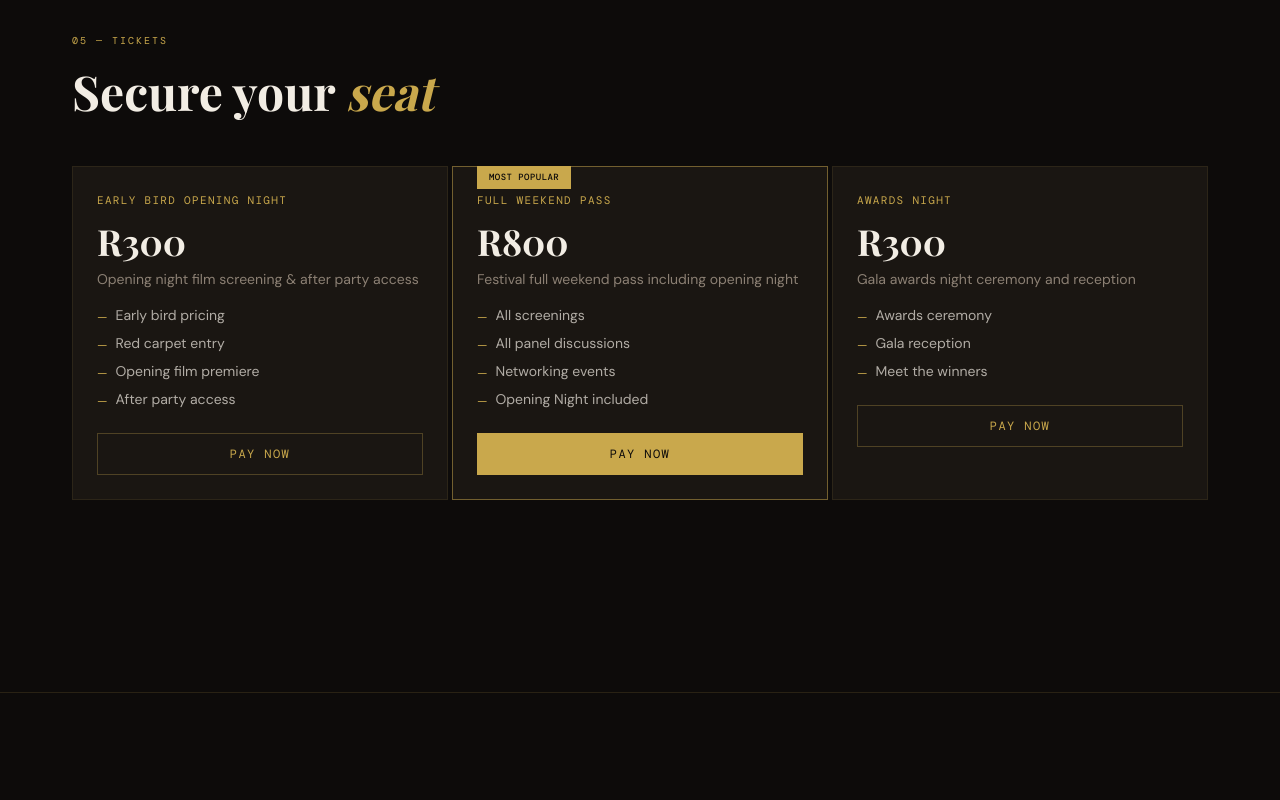
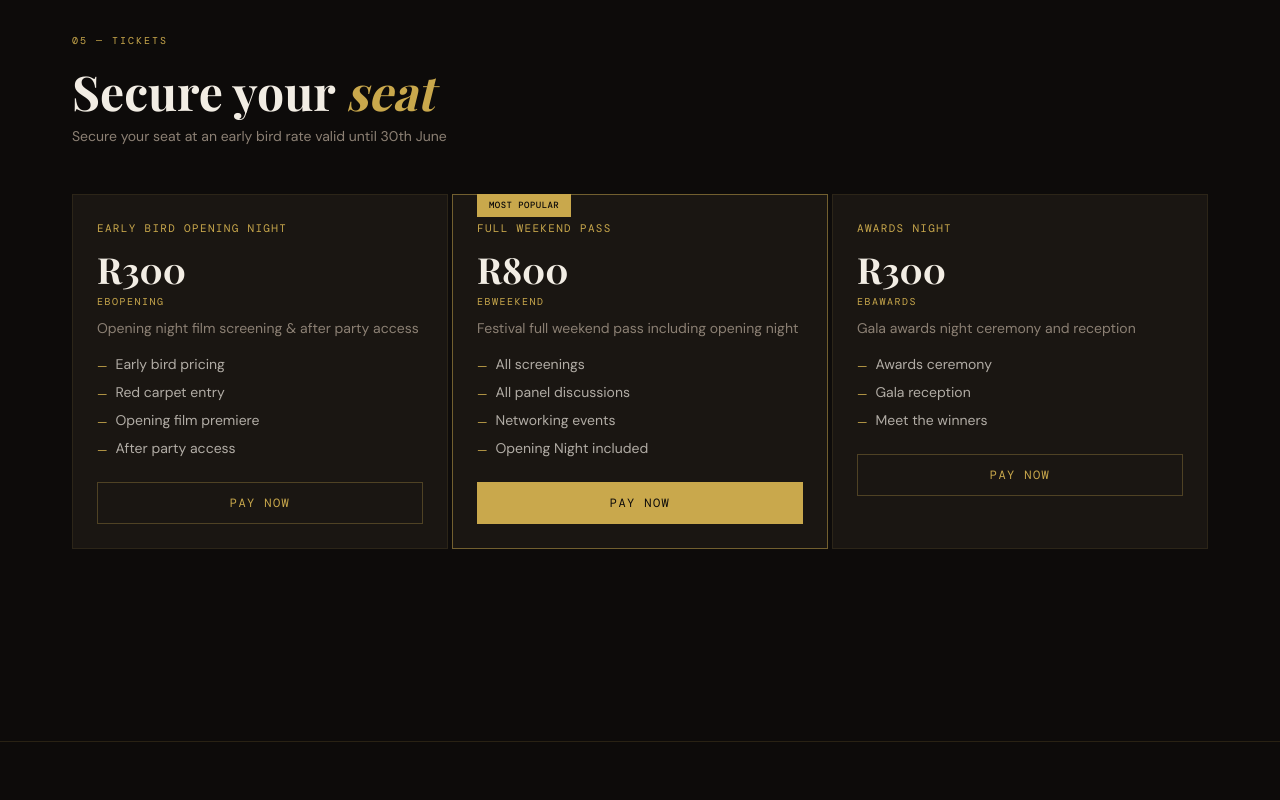
Before and after one commit to nafia007/hacc, a React (Vite) app: page / in a window 1280 px wide. Shown: the part 1400-2200 px from the top of the page. Built offline with nearby package versions, Linux system fonts and the light colour scheme; a web font is replaced by a local one.

Commit message:
Remove Films/Programme from footer, add reference codes and early bird notice to tickets

```diff
--- a/src/sections/Footer.tsx
+++ b/src/sections/Footer.tsx
@@ -1,7 +1,5 @@
 const navLinks = [
   { label: "About", href: "#about" },
-  { label: "Films", href: "#films" },
-  { label: "Programme", href: "#programme" },
   { label: "Tickets", href: "#tickets" },
   { label: "Submit", href: "#submit" },
   { label: "Contact", href: "mailto:info@holocenefilms.xyz" },
@@ -49,29 +47,6 @@ export default function Footer() {
               ))}
             </ul>
           </div>
-
-          {/* Newsletter */}
-          <div className="lg:mt-0">
-            <p className="font-mono text-[10px] tracking-[0.15em] text-gold uppercase mb-4">
-              Newsletter
-            </p>
-            <p className="text-muted text-sm mb-4">
-              Get festival updates and early bird ticket alerts.
-            </p>
-            <div className="flex">
-              <input
-                type="email"
-                placeholder="Your email"
-                className="flex-1 px-4 py-2.5 bg-ink border border-gold/20 text-cream text-sm placeholder:text-muted/50 focus:border-gold focus:outline-none transition-colors"
-              />
-              <a
-                href="mailto:info@holocenefilms.xyz?subject=HACC Newsletter Signup&body=Please add me to the HACC newsletter."
-                className="px-4 py-2.5 bg-gold text-deep font-mono text-[10px] tracking-wider uppercase hover:bg-gold-light transition-colors inline-flex items-center justify-center"
-              >
-                Subscribe
-              </a>
-            </div>
-          </div>
         </div>
 
         {/* Divider */}
--- a/src/sections/Tickets.tsx
+++ b/src/sections/Tickets.tsx
@@ -9,7 +9,7 @@ const ticketTiers = [
     features: ["Early bird pricing", "Red carpet entry", "Opening film premiere", "After party access"],
     popular: false,
     paymentLink: "https://page.peachpayments.com/holocene-films",
-    reference: "OPENING-NIGHT-EB",
+    reference: "EBOPENING",
   },
   {
     name: "Full Weekend Pass",
@@ -23,7 +23,7 @@ const ticketTiers = [
     ],
     popular: true,
     paymentLink: "https://page.peachpayments.com/holocene-films",
-    reference: "WEEKEND-PASS",
+    reference: "EBWEEKEND",
   },
   {
     name: "Awards Night",
@@ -32,7 +32,7 @@ const ticketTiers = [
     features: ["Awards ceremony", "Gala reception", "Meet the winners"],
     popular: false,
     paymentLink: "https://page.peachpayments.com/holocene-films",
-    reference: "AWARDS-NIGHT",
+    reference: "EBAWARDS",
   },
 ];
 
@@ -64,6 +64,9 @@ export default function Tickets() {
           >
             Secure your <em className="text-gold italic">seat</em>
           </h2>
+          <p className="text-muted text-sm mt-2">
+            Secure your seat at an early bird rate valid until 30th June
+          </p>
         </motion.div>
 
         {/* Ticket Tiers */}
@@ -93,10 +96,13 @@ export default function Tickets() {
               <p className="font-mono text-[11px] tracking-[0.12em] text-gold uppercase mb-3">
                 {tier.name}
               </p>
-              <p className="font-display text-3xl lg:text-4xl text-cream font-bold mb-2">
-                R{tier.price}
-              </p>
-              <p className="text-muted text-sm mb-4">{tier.description}</p>
+               <p className="font-display text-3xl lg:text-4xl text-cream font-bold mb-1">
+                 R{tier.price}
+               </p>
+               <p className="font-mono text-[10px] tracking-[0.15em] text-gold uppercase mb-2">
+                 {tier.reference}
+               </p>
+               <p className="text-muted text-sm mb-4">{tier.description}</p>
               <ul className="space-y-2 mb-6">
                 {tier.features.map((feature) => (
                   <li
```
